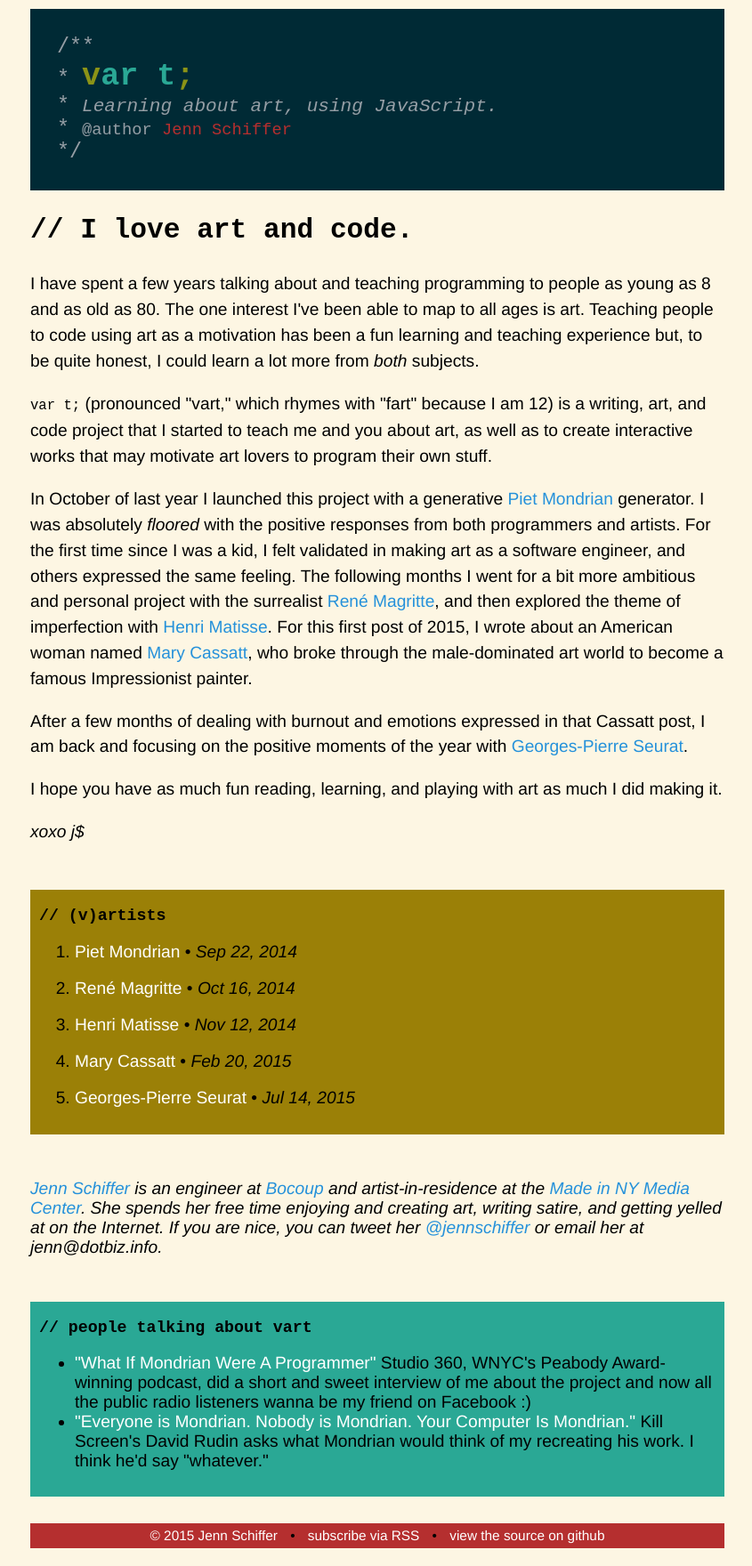
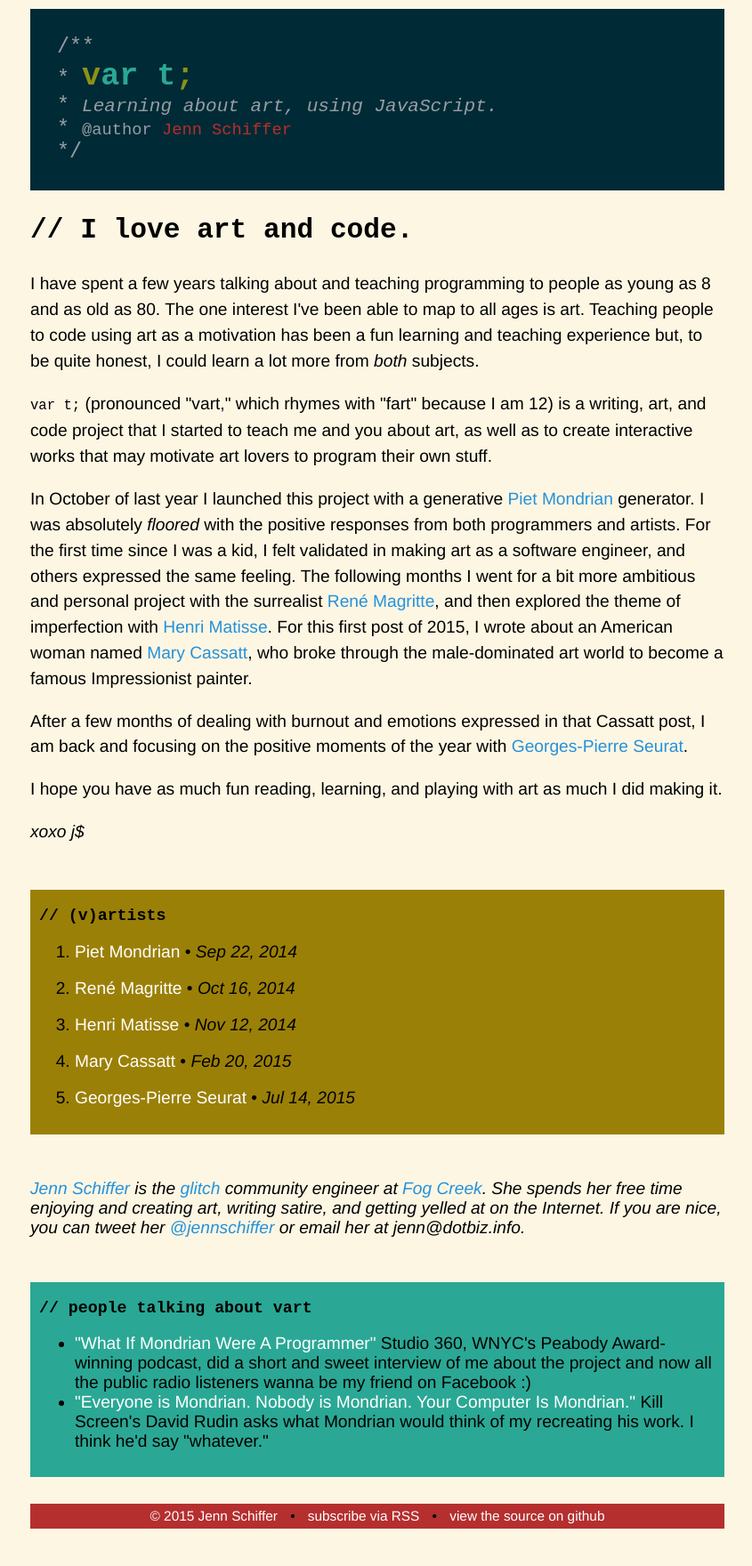
Before and after one commit to jennschiffer/var-t, a Jekyll site: the page built from index.html, in a window 1280 px wide. Shown: the whole page at 89% size, without its empty margins (216-1061 px from the left). Built offline with Jekyll 4.4.1, drawn with Linux system fonts in a browser that asks for light colours; after the commit the page ends 1738 px from its top, so only the background shows below that.

Commit message:
update bio

```diff
--- a/_includes/footer.html
+++ b/_includes/footer.html
@@ -14,7 +14,7 @@
     </div>
 
     <div id="about">
-      <p><a href="{{ site.website }}">{{ site.author }}</a> is an engineer at <a href="http://bocoup.com">Bocoup</a> and artist-in-residence at the <a href="http://nymediacenter.com/">Made in NY Media Center</a>. She spends her free time enjoying and creating art, writing satire, and getting yelled at on the Internet. If you are nice, you can tweet her <a href="http://twitter.com/jennschiffer">@jennschiffer</a> or email her at {{ site.email }}.</p>
+      <p><a href="{{ site.website }}">{{ site.author }}</a> is the <a href="http://glitch.com">glitch</a> community engineer at <a href="http://fogcreek.com">Fog Creek</a>. She spends her free time enjoying and creating art, writing satire, and getting yelled at on the Internet. If you are nice, you can tweet her <a href="http://twitter.com/jennschiffer">@jennschiffer</a> or email her at {{ site.email }}.</p>
     </div>
 
     <div id="press">
```
Also changed, not shown: about.md (deleted, +0 -11 lines).
